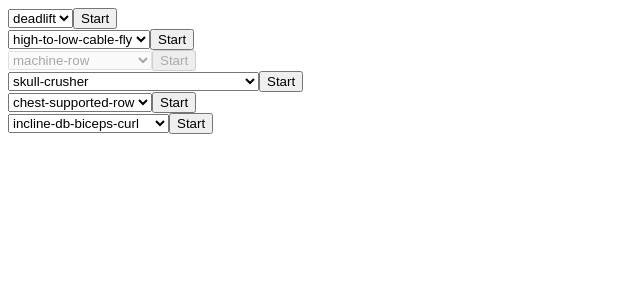
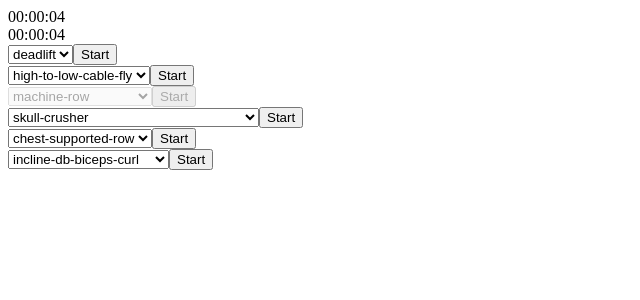
Before and after one commit to ewancoder/overlab, an Angular app in the folder frontend/: page /workout in a window 1280 px wide. Shown: the top 300 px of the page, without its empty margins (0-640 px from the left). Built offline with nearby package versions, Linux system fonts and the light colour scheme.

Commit message:
Add workout timer and rest timer

```diff
--- a/frontend/src/app/models.ts
+++ b/frontend/src/app/models.ts
@@ -75,6 +75,8 @@ export enum MuscleGroupImpact {
 
 export interface FeWorkoutPlan {
     id: string;
+    startedAt: Date;
+    lastExcerciseFinishedAt?: Date;
 
     // Generated list of generated excercises for today, but can be removed & can be added more.
     // Probably can be added, but not removed! I still need to hit all muscles.
--- a/frontend/src/app/workout.service.ts
+++ b/frontend/src/app/workout.service.ts
@@ -1,15 +1,22 @@
 import { HttpClient } from '@angular/common/http';
 import { Injectable } from '@angular/core';
-import { delay, Observable, of } from 'rxjs';
+import { delay, interval, map, Observable, of } from 'rxjs';
 import { Excercise, ExcerciseType, FeWorkoutPlan, MuscleGroupImpact, Set as WorkoutSet } from './models';
 
 @Injectable({ providedIn: 'root' })
 export class WorkoutService {
     constructor(private http: HttpClient) {}
 
+    // TODO: Move this method to service-agnostic file.
+    public createStopwatch(dateFrom: Date) {
+        return interval(1000).pipe(map(() => new Date(new Date().getTime() - dateFrom.getTime()).toISOString().slice(11, 19)));
+    }
+
     public getTodayWorkoutPlan(): Observable<FeWorkoutPlan> {
         return of({
             id: 'full-body-3',
+            startedAt: new Date() /* Should get it by taking the start time of the first excercise. */,
+            lastExcerciseFinishedAt: new Date(),
             excercises: [
                 { id: '1', excerciseIds: ['deadlift'] },
                 { id: '2', excerciseIds: ['high-to-low-cable-fly'] },
--- a/frontend/src/app/workout/workout.component.html
+++ b/frontend/src/app/workout/workout.component.html
@@ -1,3 +1,9 @@
+<div>
+  {{ timerSignal() | async }}
+</div>
+<div>
+  {{ restTimerSignal() | async }}
+</div>
 @if (planSignal(); as plan) {
   @for (excercise of plan.excercises; track excercise.id) {
     <div>
--- a/frontend/src/app/workout/workout.component.ts
+++ b/frontend/src/app/workout/workout.component.ts
@@ -1,5 +1,7 @@
+import { AsyncPipe } from '@angular/common';
 import { ChangeDetectionStrategy, Component, OnInit, signal } from '@angular/core';
 import { Router } from '@angular/router';
+import { Observable } from 'rxjs';
 import { ExcercisePickerComponent } from '../excercise-picker/excercise-picker.component';
 import { FeWorkoutPlan } from '../models';
 import { WorkoutService } from '../workout.service';
@@ -10,13 +12,15 @@ import { WorkoutService } from '../workout.service';
 @Component({
     selector: 'olab-workout',
     standalone: true,
-    imports: [ExcercisePickerComponent],
+    imports: [AsyncPipe, ExcercisePickerComponent],
     templateUrl: './workout.component.html',
     styleUrl: './workout.component.scss',
     changeDetection: ChangeDetectionStrategy.OnPush
 })
 export class WorkoutComponent implements OnInit {
     planSignal = signal<FeWorkoutPlan | null>(null);
+    timerSignal = signal<Observable<string> | undefined>(undefined);
+    restTimerSignal = signal<Observable<string> | undefined>(undefined);
 
     constructor(
         private service: WorkoutService,
@@ -24,7 +28,13 @@ export class WorkoutComponent implements OnInit {
     ) {}
 
     ngOnInit() {
-        this.service.getTodayWorkoutPlan().subscribe(plan => this.planSignal.set(plan));
+        this.service.getTodayWorkoutPlan().subscribe(plan => {
+            this.timerSignal.set(this.service.createStopwatch(plan.startedAt));
+            if (plan.lastExcerciseFinishedAt) {
+                this.restTimerSignal.set(this.service.createStopwatch(plan.lastExcerciseFinishedAt));
+            }
+            this.planSignal.set(plan);
+        });
 
         /*if (Notification.permission !== 'granted') {
             Notification.requestPermission();
```
